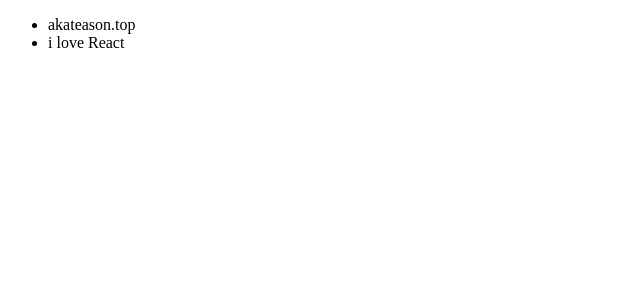
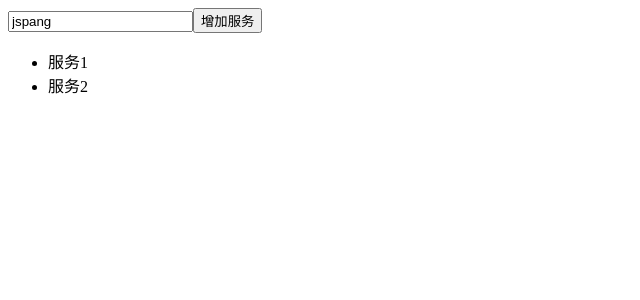
Before and after one commit to Akateason/reactPlayground, a React (Create React App) app: page / in a window 1280 px wide. Shown: the top 300 px of the page, without its empty margins (0-640 px from the left). Built offline with nearby package versions, Linux system fonts and the light colour scheme.

Commit message:
feature: 1. this 2. bind

```diff
--- a/src/index.js
+++ b/src/index.js
@@ -1,7 +1,8 @@
 import React from "react";
 import ReactDOM from "react-dom";
-import App from "./reactDemos/example/App";
+import Xiaojiejie from "./reactDemos/example/Xiaojiejie";
+// import App from "./reactDemos/example/App";
 //import { Game } from "./reactDemos/game/game";
 
 
-ReactDOM.render(<App />, document.getElementById("root"));
+ReactDOM.render(<Xiaojiejie />, document.getElementById("root"));
--- /dev/null
+++ b/src/reactDemos/example/Xiaojiejie.js
@@ -0,0 +1,34 @@
+import React, { Component, Fragment } from 'react';
+
+export default class Xiaojiejie extends Component{
+  constructor(props) {
+    super(props);
+    this.state={
+      inputValue:'jspang',
+      list:[]
+    }
+  }
+
+  render(){
+    return(
+        <Fragment>
+          <div>
+            <input value={this.state.inputValue} onChange={this.inputChange.bind(this)} />
+            <button>增加服务</button>
+          </div>
+          <ul>
+            <li>服务1</li>
+            <li>服务2</li>
+          </ul>
+        </Fragment>
+    )
+  }
+
+  inputChange(e){
+    console.log(e.target.value);
+    console.log(this);
+    this.setState(
+      {inputValue:e.target.value}
+    );
+  }
+}
```
